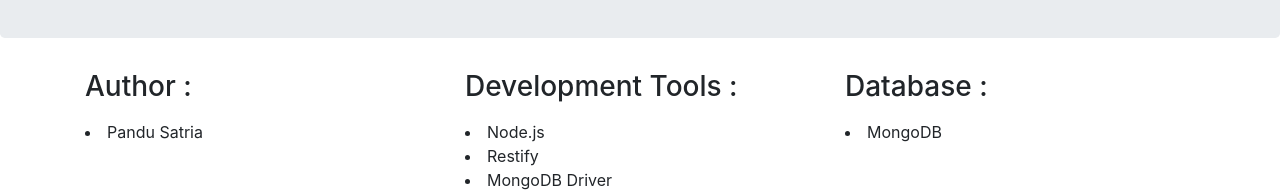
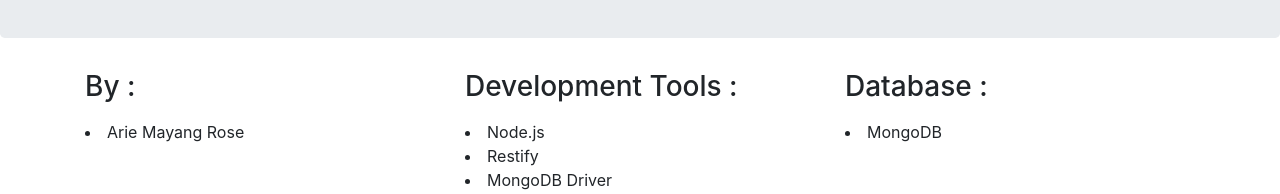
Before and after one commit to danis16/backend-marcom, a website: page layout/index.html in a window 1280 px wide. Shown: the part 186-380 px from the top of the page. Drawn offline with nearby package versions, Linux system fonts and the light colour scheme.

Commit message:
edit index.html

```diff
--- a/layout/index.html
+++ b/layout/index.html
@@ -17,10 +17,10 @@
         <div class="container">
             <div class="row">
                 <div class="col-sm-4">
-                    <h3>Author : </h3>
+                    <h3>By : </h3>
                     <p>
                         <li>
-                            Pandu Satria
+                          Arie Mayang Rose
                         </li>
                     </p>
                 </div>
```
